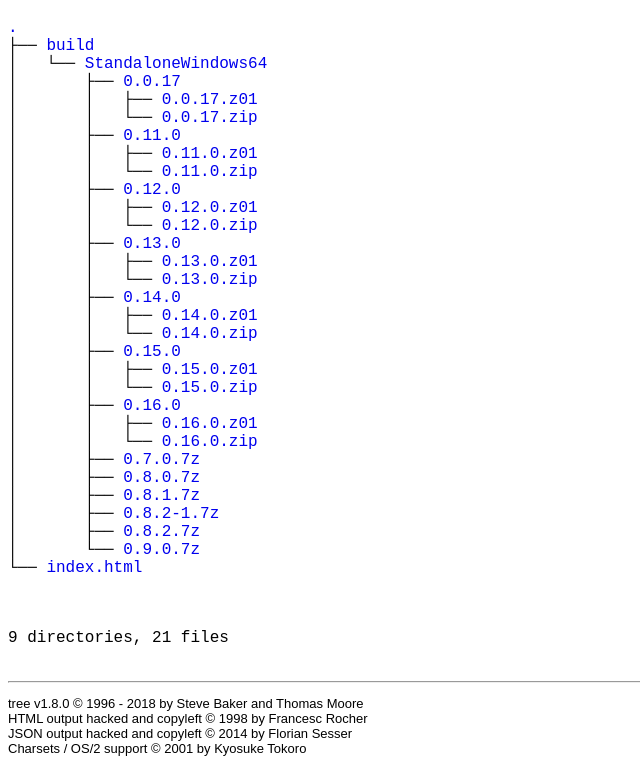
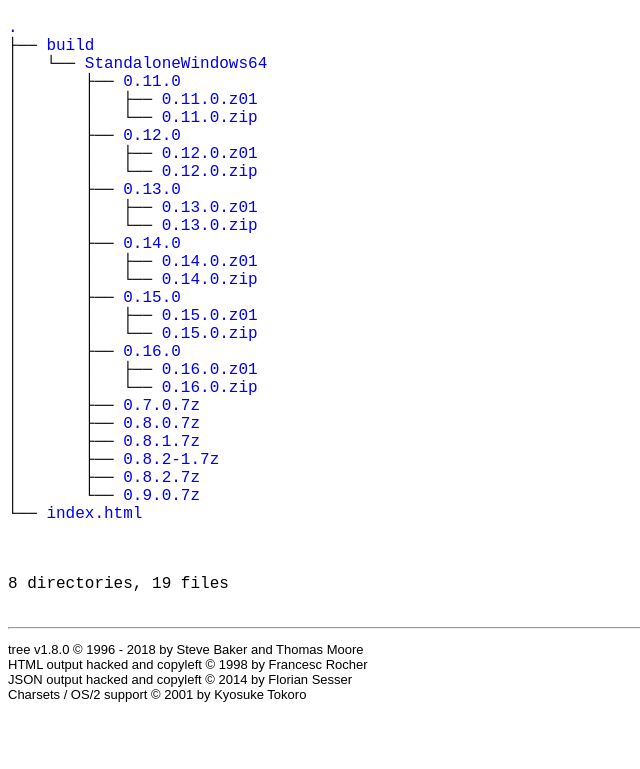
Before and after one commit to WoahPieStudios/GDELECT4-ADVAPROD-BUILDS, a plain HTML site: page index.html in a window 1280 px wide. Shown: the part 61-830 px from the top of the page, without its empty margins (0-640 px from the left). After the commit the page ends 800 px from the top, so only its background shows below. Drawn offline with Linux system fonts and the light colour scheme.

Commit message:
2022-06-09T14:41:32Z

```diff
--- a/index.html
+++ b/index.html
@@ -31,9 +31,6 @@
 	<a href=".">.</a><br>
 	├── <a href="./build/">build</a><br>
 	│   └── <a href="./build/StandaloneWindows64/">StandaloneWindows64</a><br>
-	│   &nbsp;&nbsp;&nbsp; ├── <a href="./build/StandaloneWindows64/0.0.17/">0.0.17</a><br>
-	│   &nbsp;&nbsp;&nbsp; │   ├── <a href="./build/StandaloneWindows64/0.0.17/0.0.17.z01">0.0.17.z01</a><br>
-	│   &nbsp;&nbsp;&nbsp; │   └── <a href="./build/StandaloneWindows64/0.0.17/0.0.17.zip">0.0.17.zip</a><br>
 	│   &nbsp;&nbsp;&nbsp; ├── <a href="./build/StandaloneWindows64/0.11.0/">0.11.0</a><br>
 	│   &nbsp;&nbsp;&nbsp; │   ├── <a href="./build/StandaloneWindows64/0.11.0/0.11.0.z01">0.11.0.z01</a><br>
 	│   &nbsp;&nbsp;&nbsp; │   └── <a href="./build/StandaloneWindows64/0.11.0/0.11.0.zip">0.11.0.zip</a><br>
@@ -63,7 +60,7 @@
 	</p>
 	<p>
 
-9 directories, 21 files
+8 directories, 19 files
 	<br><br>
 	</p>
 	<hr>
```
